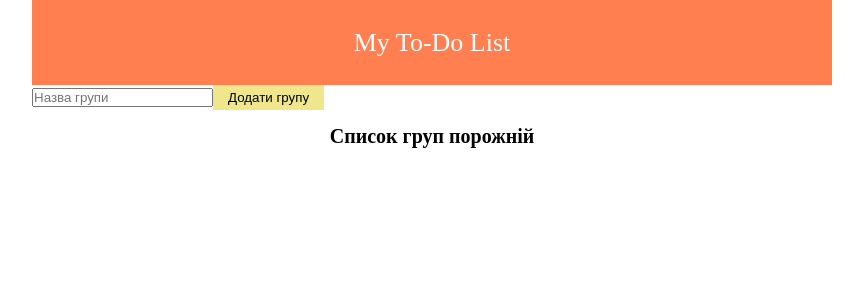
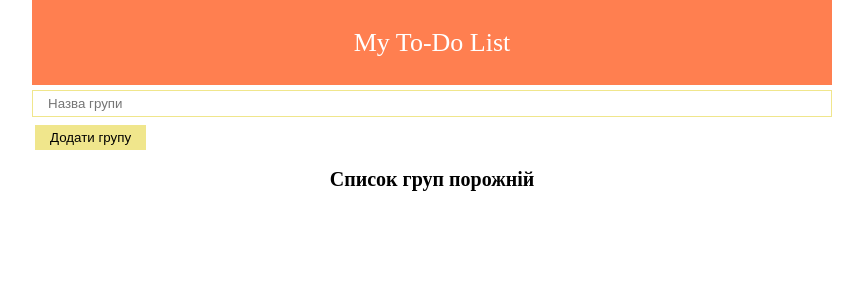
Before and after one commit to vladimirvikulin/Project-Manager, a React (Create React App) app: page / in a window 1280 px wide. Shown: the top 300 px of the page, without its empty margins (208-1071 px from the left). Built offline with nearby package versions, Linux system fonts and the light colour scheme.

Commit message:
added style component for input

```diff
--- a/src/components/AddGroupForm.js
+++ b/src/components/AddGroupForm.js
@@ -1,5 +1,6 @@
 import React, {useState} from 'react';
 import MyButton from './ui/button/MyButton';
+import MyInput from './ui/input/MyInput';
 
 const AddGroupForm = ({addGroup}) => {
     const [title, setTitle] = useState('')
@@ -16,7 +17,7 @@ const AddGroupForm = ({addGroup}) => {
     return (
         <div>
             <form>
-                <input
+                <MyInput
                     value = {title}
                     onChange = {e => setTitle(e.target.value)}
                     type = 'text'
--- a/src/components/AddTaskForm.js
+++ b/src/components/AddTaskForm.js
@@ -1,5 +1,6 @@
 import React, {useState} from 'react';
 import MyButton from './ui/button/MyButton';
+import MyInput from './ui/input/MyInput';
 
 const AddTaskForm = ({add}) => {
     const [title, setTitle] = useState('')
@@ -16,7 +17,7 @@ const AddTaskForm = ({add}) => {
     return (
         <div>
             <form>
-                <input
+                <MyInput
                     value = {title}
                     onChange = {e => setTitle(e.target.value)}
                     type = 'text'
--- a/src/components/Task.js
+++ b/src/components/Task.js
@@ -1,5 +1,6 @@
 import React,{useState} from 'react';
 import MyButton from './ui/button/MyButton';
+import MyInput from './ui/input/MyInput';
 
 const Task = (props) => {
    const [priority, setPriority] = useState(false)
@@ -11,7 +12,7 @@ const Task = (props) => {
          {
          props.edit === props.task.id ?
             <div>
-               <input
+               <MyInput
                   value = {props.value}
                   onChange = {e => props.setValue(e.target.value)}
                   type = 'text'
--- a/src/components/ui/button/MyButton.module.css
+++ b/src/components/ui/button/MyButton.module.css
@@ -6,4 +6,5 @@
     cursor: pointer;
     color:black;
     padding: 5px 15px;
+    margin: 3px;
 }
--- /dev/null
+++ b/src/components/ui/input/MyInput.js
@@ -0,0 +1,10 @@
+import React from 'react';
+import classes from './MyInput.module.css'
+
+const MyInput = (props) => {
+    return (
+        <input className={classes.myInp} {...props}/>
+    );
+};
+
+export default MyInput;
--- /dev/null
+++ b/src/components/ui/input/MyInput.module.css
@@ -0,0 +1,6 @@
+.myInp {
+    width: 100%;
+    margin: 5px 0;
+    padding: 5px 15px;
+    border: 1px solid khaki;
+}
```
